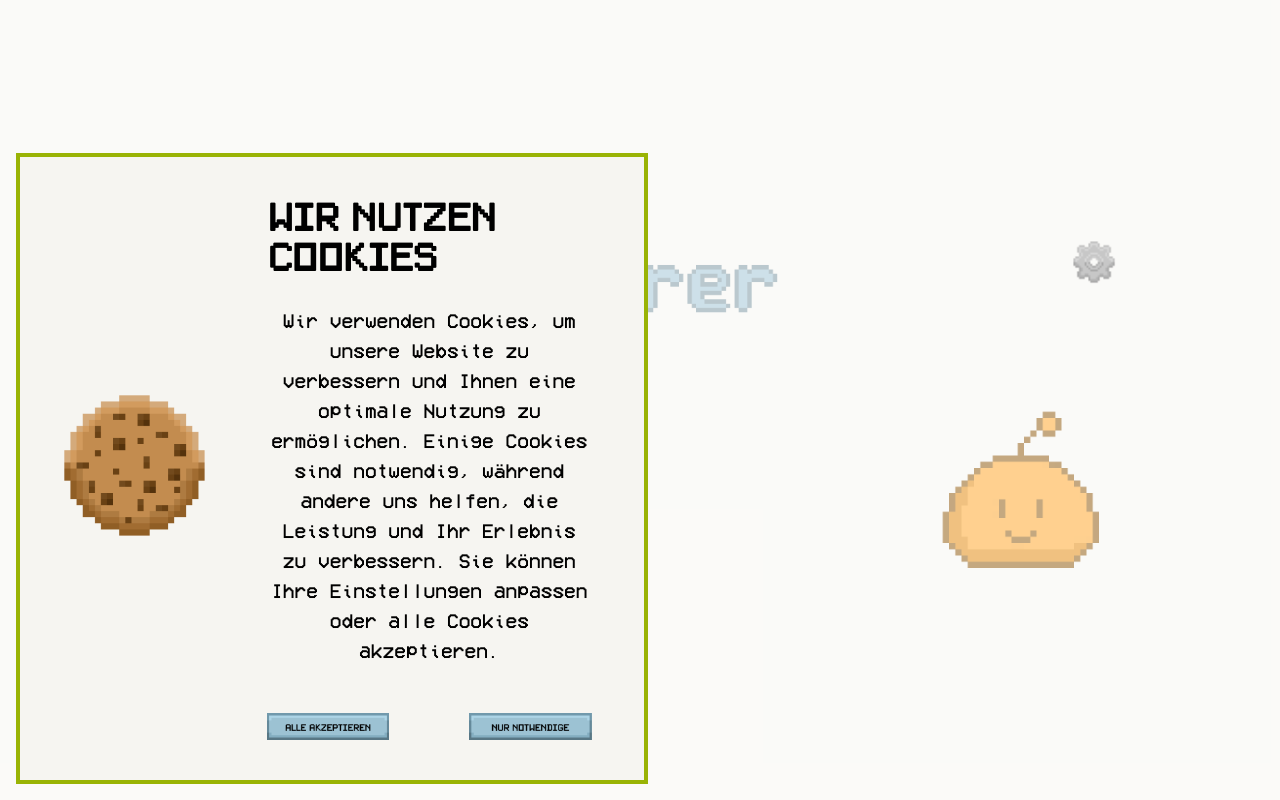
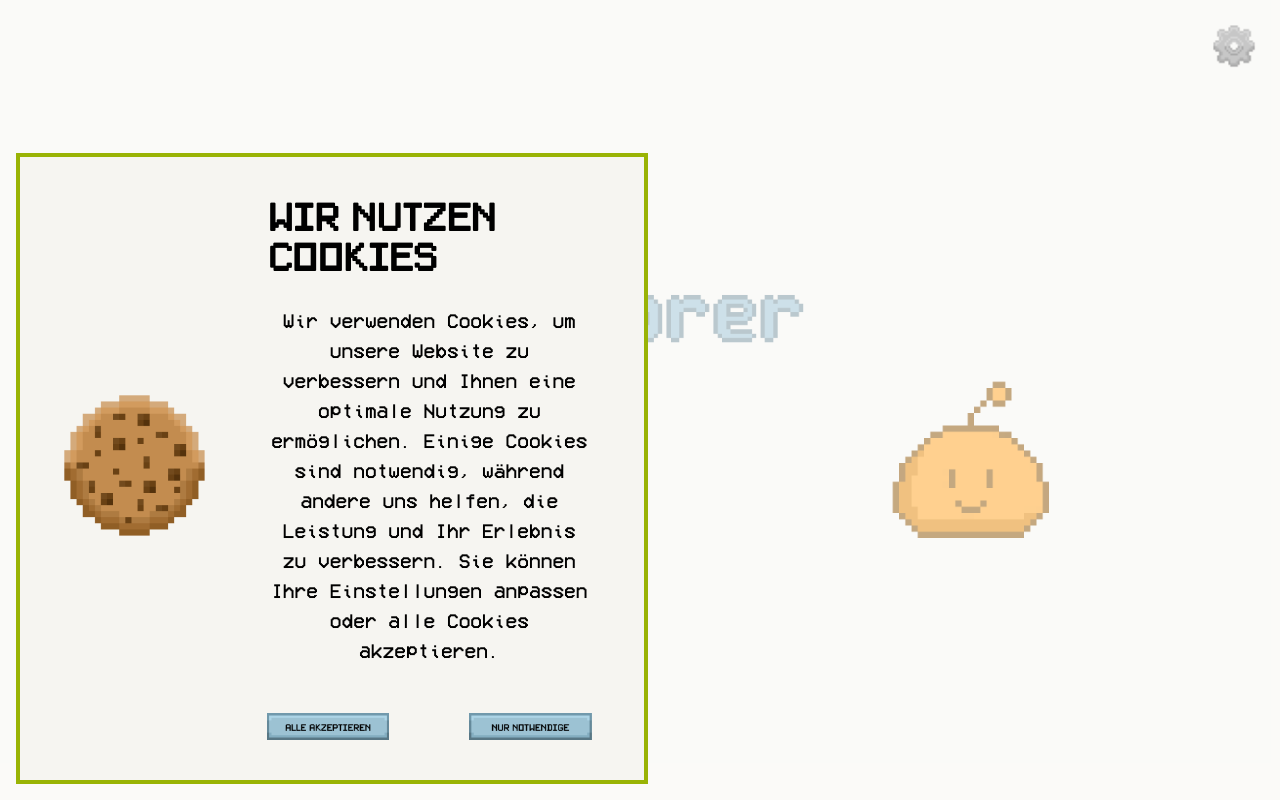
Before and after one commit to linguExplorer/linguExplorer, a Vue app in the folder webpage/: page /afterlogin in a window 1280 px wide. Built offline with nearby package versions, Linux system fonts and the light colour scheme.

Commit message:
update afterlogin

```diff
--- a/webpage/src/pages/Afterlogin.vue
+++ b/webpage/src/pages/Afterlogin.vue
@@ -1,11 +1,9 @@
 <template>
   <!-- Wrapper: Gedrehte Ansicht für kleine Bildschirme -->
   <div class="w-full h-full font-vcr text-black bg-[#f6f5f1] fixed flex items-center justify-center">
-    <!-- Rotierter Inhalt -->
-    <div class="transform origin-center lg:rotate-0 md:rotate-0 sm:rotate-90 rotate-90 flex flex-col">
 
-      <!-- Rechts oben Button -->
-      <div class="absolute top-4 right-4">
+    <!-- Rechts oben Button -->
+    <div class="absolute lg:top-4 lg:right-4 md:top-4 md:right-4 sm:bottom-4 sm:right-4 bottom-4 right-4">
         <button class="hover-button">
           <router-link to="/accInfoSeite">
             <img
@@ -17,8 +15,11 @@
         </button>
       </div>
 
+    <!-- Rotierter Inhalt -->
+    <div class="transform origin-center lg:rotate-0 md:rotate-0 sm:rotate-90 rotate-90 flex flex-col">
+
       <!-- Header -->
-      <header class="w-full justify-left px-10">
+      <header class="w-full justify-left px-4">
         <img
           src="@/assets/xx_Images/xx_Images/wordmark/wordmark_scaled.png"
           alt="Linguexplorer"
@@ -27,7 +28,7 @@
       </header>
 
       <!-- Main Inhalt -->
-      <div class="lg:w-[1000px] md:w-[800px] sm:w-[500px] flex flex-row items-center justify-between px-4 py-4 gap-4">
+      <div class="lg:w-[900px] md:w-[600px] sm:w-[400px] w-[400px] flex flex-row items-center justify-between px-4 py-4 gap-4">
         <!-- Buttons links -->
         <div class="flex flex-col space-y-4 items-center">
           <button class="hover-button">
@@ -47,7 +48,7 @@
         </div>
 
         <!-- Charakter -->
-        <div class="flex justify-center">
+        <div class="flex justify-center lg:mt-[-60px] md:mt-[-50px] sm:mt-[-40px] mt-[-40px]">
           <img
             src="@/assets/xx_Images/xx_Images/MainCharacterFrontAnimationv2.gif"
             alt="Character Animation"
```
